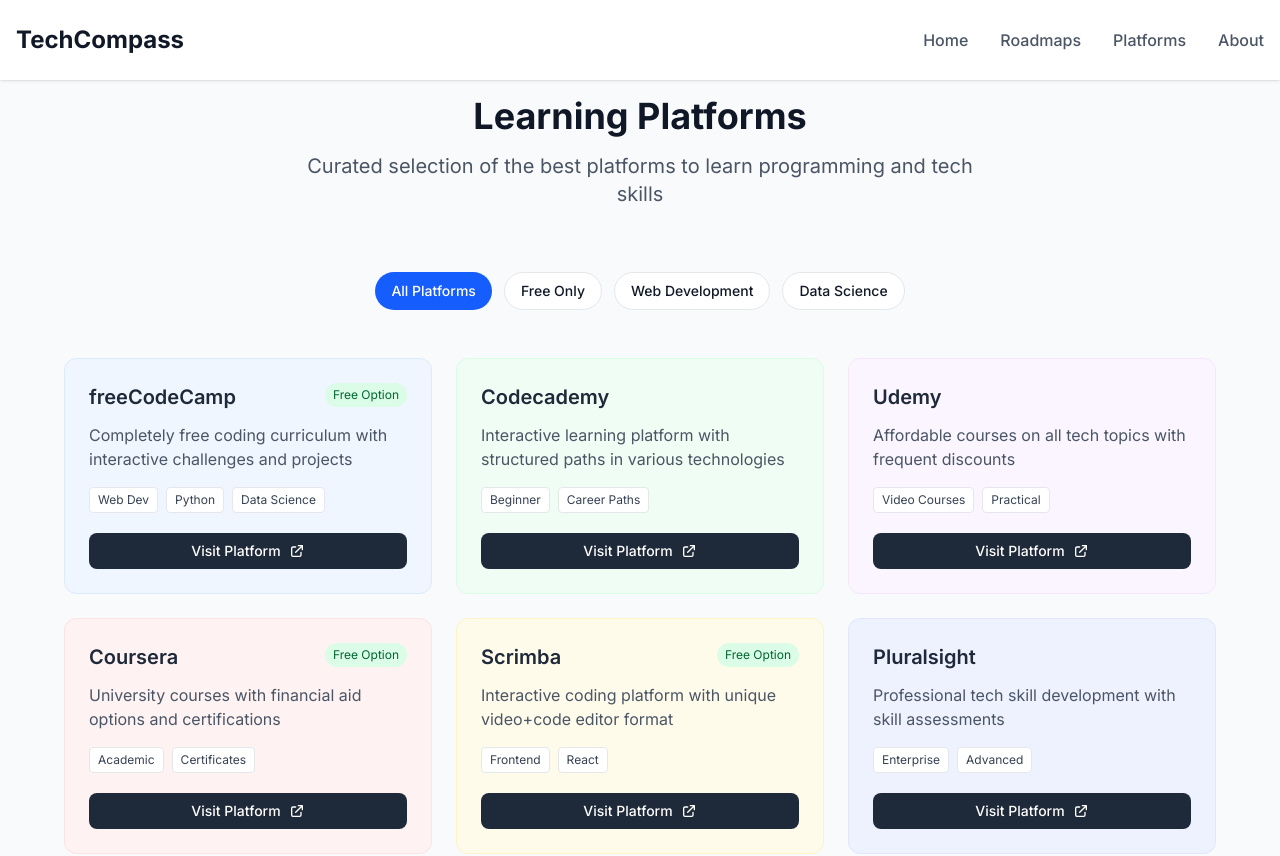
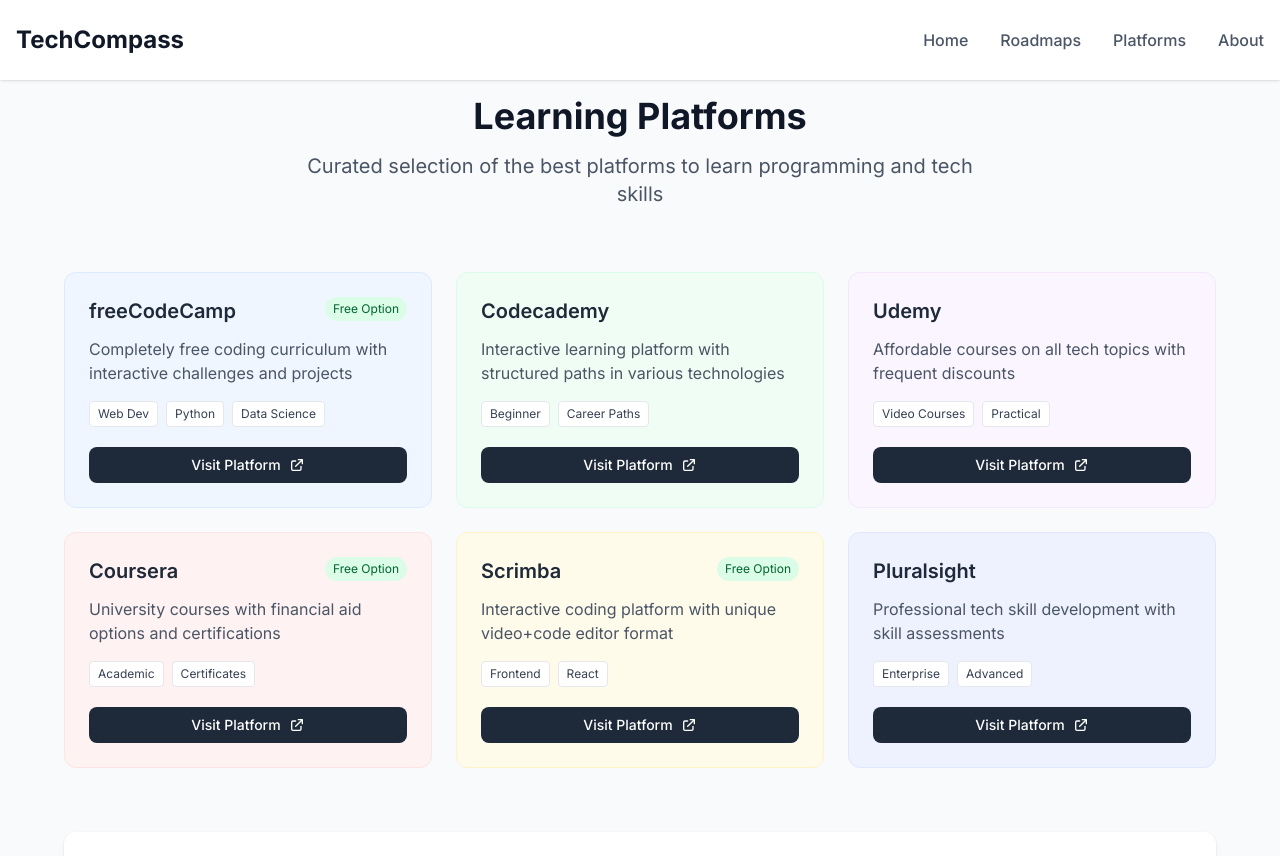
Before and after one commit to biniyamagegnehu/TechCompass-E-learning-website, a React (Vite) app: page /platforms in a window 1280 px wide. Shown: the top 856 px of the page. Built offline with nearby package versions, Linux system fonts and the light colour scheme.

Commit message:
removing filter bar from platforms page

```diff
--- a/src/pages/Platforms.jsx
+++ b/src/pages/Platforms.jsx
@@ -64,22 +64,6 @@
             <p className="text-xl text-gray-600 max-w-2xl mx-auto">
               Curated selection of the best platforms to learn programming and tech skills
             </p>
-          </div>
-
-          {/* Filter Bar */}
-          <div className="flex flex-wrap justify-center gap-3 mb-12">
-            <button className="px-4 py-2 bg-blue-600 text-white rounded-full text-sm font-medium">
-              All Platforms
-            </button>
-            <button className="px-4 py-2 bg-white border border-gray-200 rounded-full text-sm font-medium hover:bg-gray-50">
-              Free Only
-            </button>
-            <button className="px-4 py-2 bg-white border border-gray-200 rounded-full text-sm font-medium hover:bg-gray-50">
-              Web Development
-            </button>
-            <button className="px-4 py-2 bg-white border border-gray-200 rounded-full text-sm font-medium hover:bg-gray-50">
-              Data Science
-            </button>
           </div>
 
           {/* Platforms Grid */}
```
